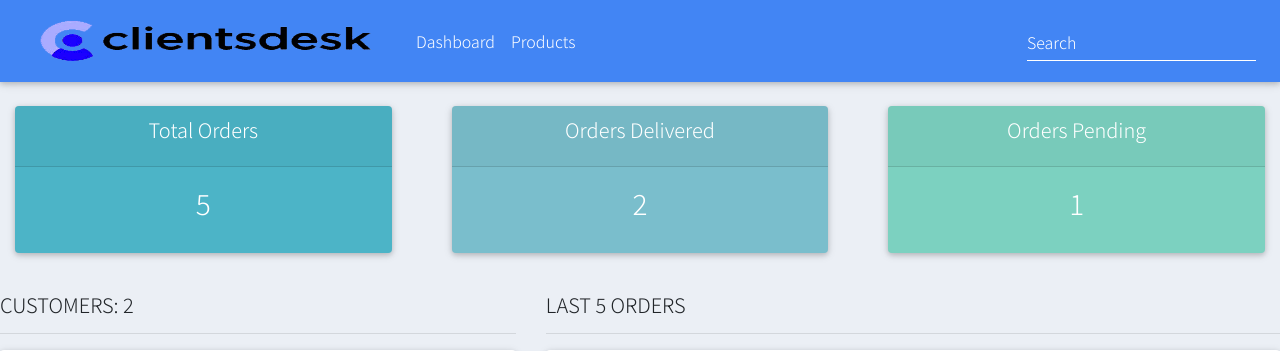
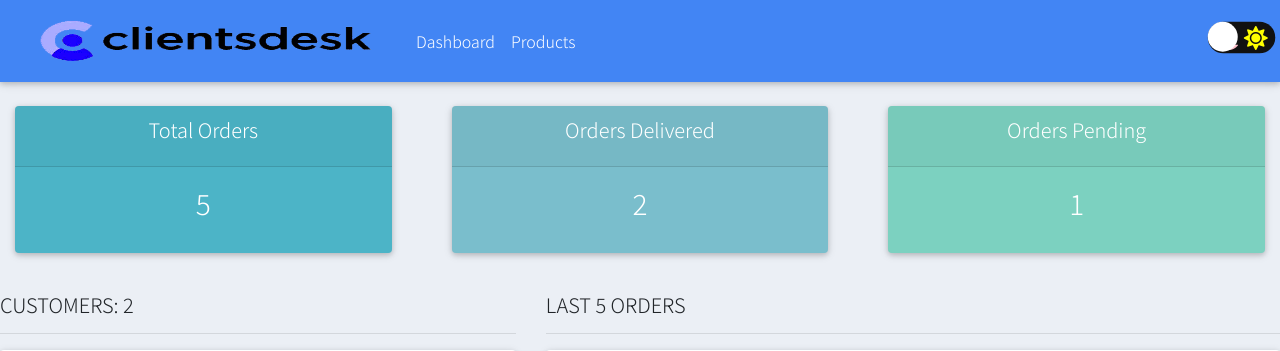
Before and after one commit to riddhitanna/crm, a Django app: page / in a window 1280 px wide. Shown: the top 351 px of the page. Run offline with Django 3.2, Linux system fonts and the light colour scheme; data comes from the database, SQL or seed files in the repository; some libraries are stand-ins or nearby versions.

Commit message:
Dark Mode Toggle added

```diff
--- a/accounts/static/css/main.css
+++ b/accounts/static/css/main.css
@@ -21,3 +21,58 @@ body{
 	background-color: #7cd1c0;
 
 }
+
+
+
+  * {
+	box-sizing: border-box;
+  }
+  body {
+	transition: background 0.2s linear;
+
+  }
+  body.dark {
+	background-color: #292c35;
+	color: #ebeff5;
+  }
+  .checkbox {
+	opacity: 0;
+	position: absolute;
+  }
+
+  .label {
+	width: 45px;
+	height: 21px;
+	background-color:#111;
+	display: flex;
+	border-radius:50px;
+	align-items: center;
+	justify-content: space-between;
+	padding: 5px;
+	position: relative;
+	transform: scale(1.5);
+  }
+
+  .ball {
+	width: 20px;
+	height: 20px;
+	background-color: white;
+	position: absolute;
+	top: 0px;
+	left: 0px;
+	border-radius: 50%;
+	transition: transform 0.2s linear;
+  }
+
+  /*  target the elemenent after the label*/
+  .checkbox:checked + .label .ball{
+	transform: translateX(24px);
+  }
+
+  .fa-moon {
+	color: pink;
+  }
+
+  .fa-sun {
+	color: yellow;
+  }
--- a/accounts/templates/accounts/navbar.html
+++ b/accounts/templates/accounts/navbar.html
@@ -27,15 +27,22 @@
 
 
     </ul>
-    <!-- Links -->
 
-    <form class="form-inline">
-      <div class="md-form my-0">
-        <input class="form-control mr-sm-2" type="text" placeholder="Search" aria-label="Search">
-      </div>
-    </form>
-  </div>
-  <!-- Collapsible content -->
+  <!-- Dark Mode Toggle -->
+      <div>
+        <input type="checkbox" class="checkbox" id="checkbox">
+      <label for="checkbox" class="label">
+        <i class="fas fa-moon"></i>
+        <i class='fas fa-sun'></i>
+        <div class='ball'>
+      </label>
+    </div>
+    <script>
+    const checkbox = document.getElementById('checkbox');
+
+checkbox.addEventListener('change', ()=>{
+  document.body.classList.toggle('dark');
+}) </script>
 
 </nav>
 <!--/.Navbar-->
```
Also changed, not shown: accounts/static/images/logo.png (deleted).
